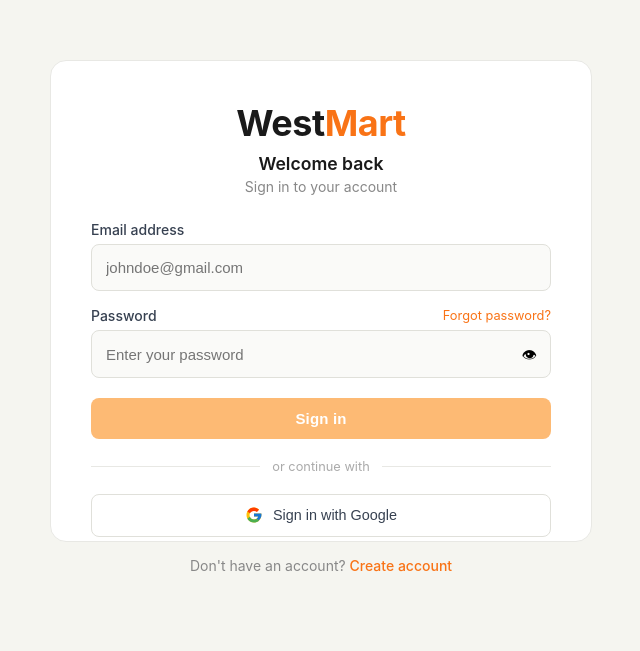
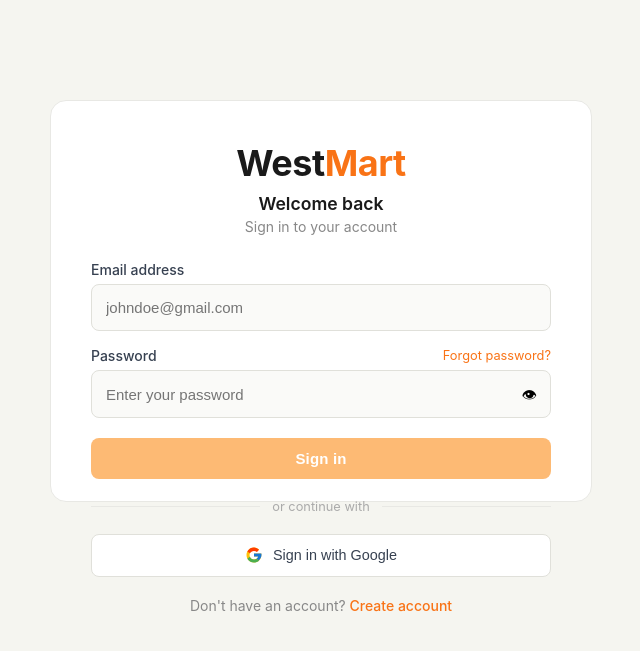
Before and after one commit to Astra-max/e-commerce-app, a React (Vite) app in the folder e-commerce/: page /auth/login in a window 1280 px wide. Shown: the part 115-766 px from the top of the page, without its empty margins (319-959 px from the left). Built offline with nearby package versions, Linux system fonts and the light colour scheme.

Commit message:
refactor: updated login.css style file

```diff
--- a/e-commerce/src/styles/login.css
+++ b/e-commerce/src/styles/login.css
@@ -11,7 +11,7 @@
 .card {
   width: 110%;
   max-width: 460px;
-  height: 50vh;
+  height: 40vh;
   background-color: #ffffff;
   border-radius: 16px;
   padding: clamp(1.5rem, 5vw, 2.5rem);
```
